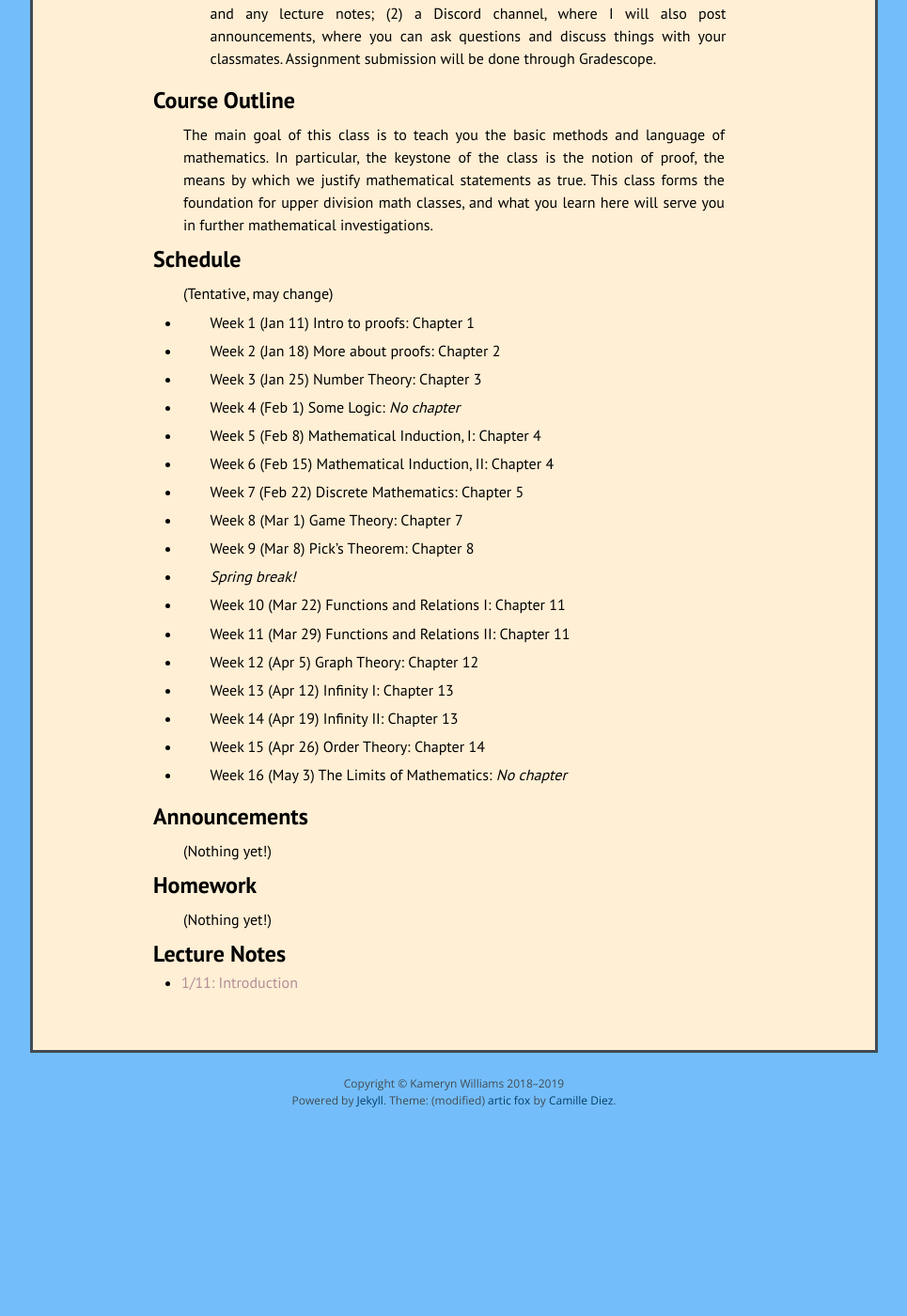
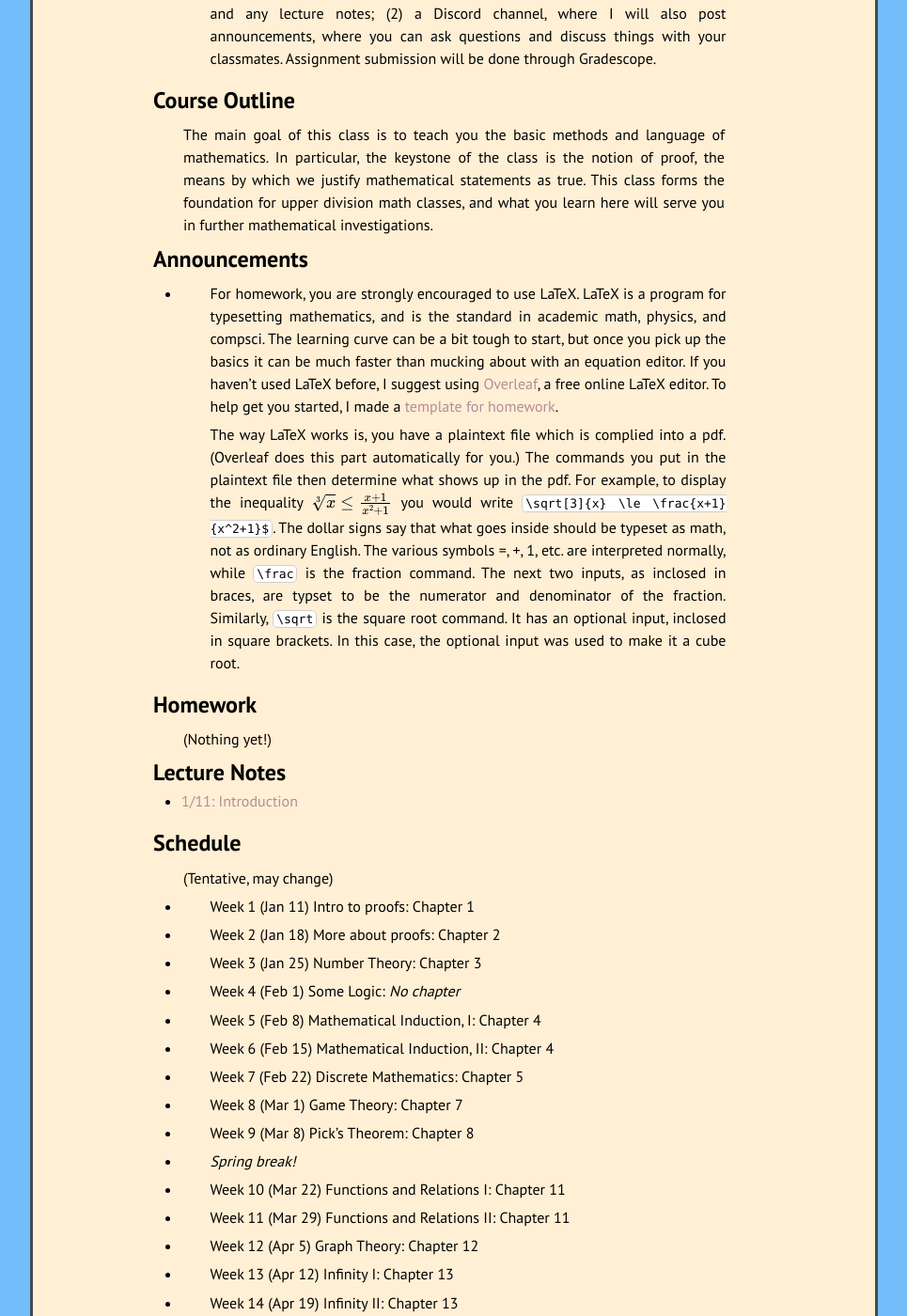
Before and after one commit to kamerynjw/kamerynjw.github.io, a Jekyll site: the page built from teaching/2021/math321.md, in a window 1280 px wide and 1400 px high, scrolled down 353 px. Shown: the whole window at 94% size, without its empty margins (157-1122 px from the left). Built offline with Jekyll 4.4.1, drawn with Linux system fonts in a browser that asks for light colours; nearby versions of some CDN libraries; formulas are drawn with MathJax 3; before the commit the page ends 1569 px from its top, so only the background shows below that.

Commit message:
added latex info

```diff
--- a/teaching/2021/math321.md
+++ b/teaching/2021/math321.md
@@ -18,6 +18,23 @@
 ------
 
 The main goal of this class is to teach you the basic methods and language of mathematics. In particular, the keystone of the class is the notion of proof, the means by which we justify mathematical statements as true. This class forms the foundation for upper division math classes, and what you learn here will serve you in further mathematical investigations.
+
+Announcements
+-------------
+
+* For homework, you are strongly encouraged to use LaTeX. LaTeX is a program for typesetting mathematics, and is the standard in academic math, physics, and compsci. The learning curve can be a bit tough to start, but once you pick up the basics it can be much faster than mucking about with an equation editor. If you haven't used LaTeX before, I suggest using [Overleaf](https://www.overleaf.com/), a free online LaTeX editor. To help get you started, I made a [template for homework](https://www.overleaf.com/read/ypsrcqntbcrs).
+
+    The way LaTeX works is, you have a plaintext file which is complied into a pdf. (Overleaf does this part automatically for you.) The commands you put in the plaintext file then determine what shows up in the pdf. For example, to display the inequality $\sqrt[3]{x} \le \frac{x+1}{x^2+1}$ you would write `\sqrt[3]{x} \le \frac{x+1}{x^2+1}$`. The dollar signs say that what goes inside should be typeset as math, not as ordinary English. The various symbols =, +, 1, etc. are interpreted normally, while `\frac` is the fraction command. The next two inputs, as inclosed in braces, are typset to be the numerator and denominator of the fraction. Similarly, `\sqrt` is the square root command. It has an optional input, inclosed in square brackets. In this case, the optional input was used to make it a cube root.
+
+Homework
+--------
+
+(Nothing yet!)
+
+Lecture Notes
+-------
+
+* [1/11: Introduction]({{ page.url }}intro.pdf)
 
 Schedule
 --------
@@ -57,18 +74,3 @@
 * Week 15 (Apr 26) Order Theory: Chapter 14
 
 * Week 16 (May 3) The Limits of Mathematics: *No chapter*
-
-Announcements
--------------
-
-(Nothing yet!)
-
-Homework
---------
-
-(Nothing yet!)
-
-Lecture Notes
--------
-
-* [1/11: Introduction]({{ page.url }}intro.pdf)
```
Also changed, not shown: teaching/2021/math302.md (+1 -0 lines).
